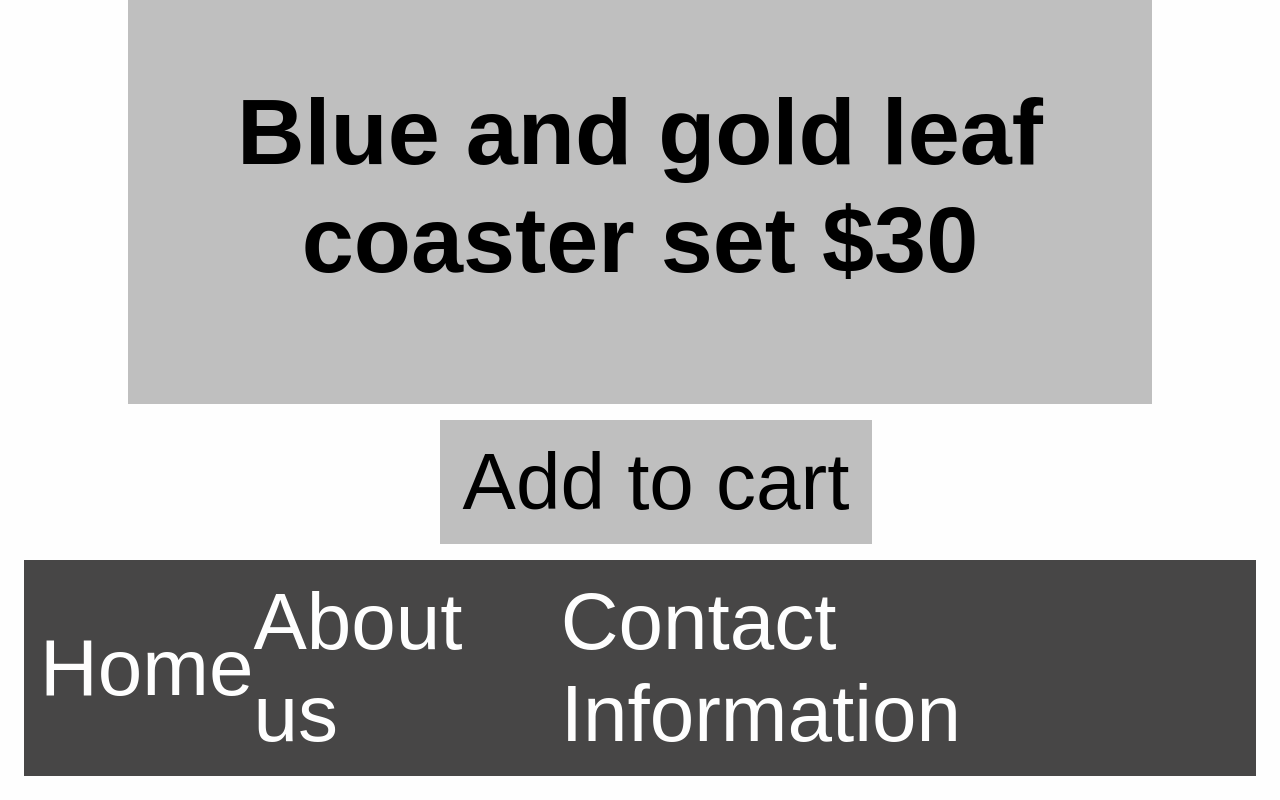
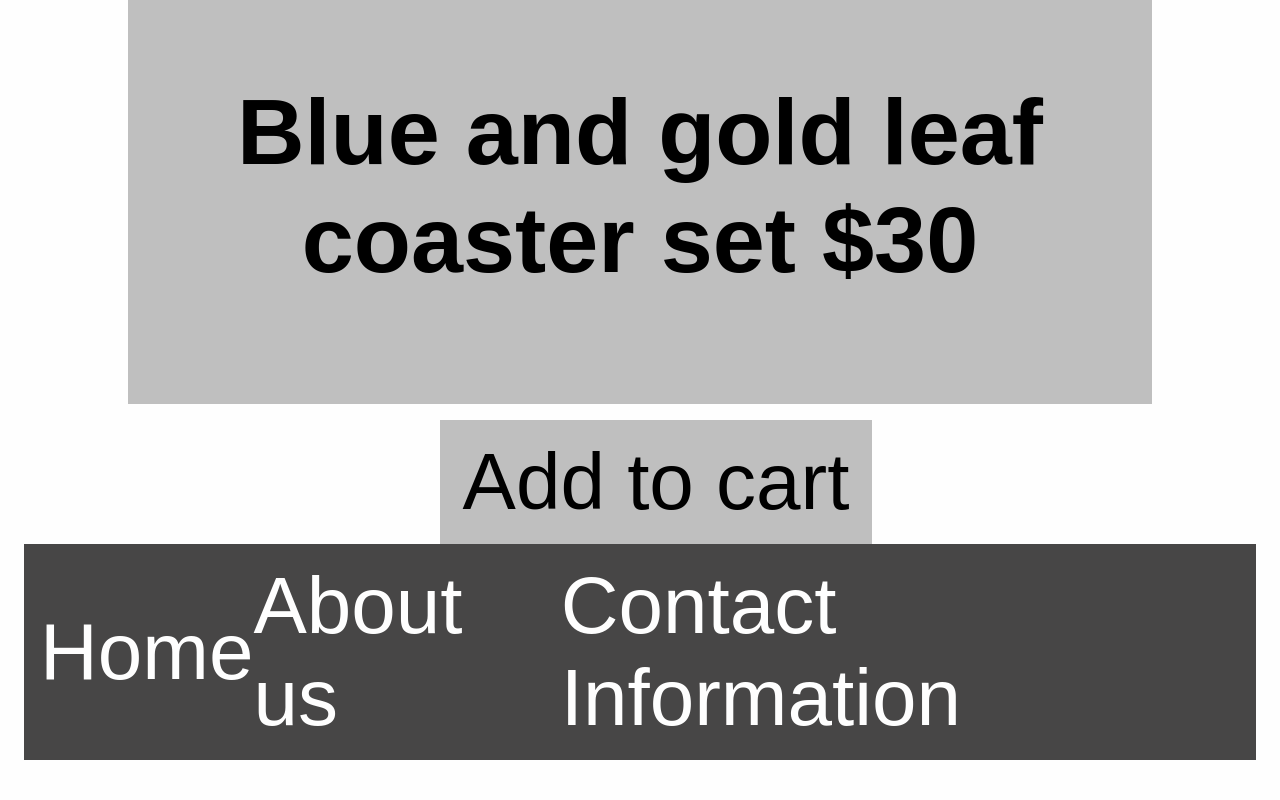
Before and after one commit to AlizaFeigenbaum/touro-f26-Feigenbaum-Aliza, a plain HTML site: page page3.html in a window 1280 px wide. Shown: the part 3616-4416 px from the top of the page. Drawn offline with Linux system fonts and the light colour scheme.

Commit message:
global.css

```diff
--- /dev/null
+++ b/global.css
@@ -0,0 +1,39 @@
+:root {
+  --color-primary: rgb(71, 70, 70);
+  --color-textbox: rgb(191, 191, 191);
+  --color-background: rgb(254, 254, 254);
+  --color-text: rgb(0,0,0);
+
+  --space-s: 0.5rem;
+  --space-m: 1rem;
+  --space-l: 3rem;
+
+  --font: "Arial", Helvetica, sans-serif;
+}
+/* Flex is the right tool for the header because it lines everything up evenly spaced on one row*/
+header{
+  background-color: var(--color-primary);
+  padding: var(--space-s) var(--space-m);
+  margin-bottom: var(--space-m);
+  display: flex;
+  justify-content: space-between;
+  align-items: center;
+}
+    header img {
+      width: 270px;
+      height: auto;
+    }
+/* Flex is the right tool for the footer because it lines everything up evenly spaced on one row*/
+footer {
+  background-color:var(--color-primary);
+  color: var(--color-background);
+  padding:var(--space-m);
+  font-size: 80px;
+  display: flex;
+  justify-content: space-evenly;
+  align-items: center;
+}
+footer a{
+  color: var(--color-background);
+  text-decoration: none;
+}
--- a/page2.css
+++ b/page2.css
@@ -1,34 +1,9 @@
-:root {
-  --color-primary: rgb(71, 70, 70);
-  --color-textbox: rgb(191, 191, 191);
-  --color-background: rgb(254, 254, 254);
-   --color-text: rgb(0,0,0);
-
-  --space-s: 0.5rem;
-  --space-m: 1rem;
-  --space-l: 3rem;
-
-  --font: "Arial", Helvetica, sans-serif;
-}
 body{
   background-color: var(--color-background);
   font-family: var(--font);
   padding: var(--space-m);
   color: var(--color-text);
 }
-/* Flex is the right tool for the header because it lines everything up evenly spaced on one row*/
-header{
-  background-color:var(--color-primary);
-  padding: var(--space-s) var(--space-m);
-  margin-bottom: var(--space-m);
-  display: flex;
-  justify-content: space-between;
-  align-items: center;
-}
-    header img {
-      width: 270px;
-      height: auto;
-    }
 main{
   display: grid;
   grid-template-columns: repeat(12, 1fr);
@@ -88,20 +63,6 @@ img {
   padding: var(--space-m);
   grid-column: 7/13;
 }
-/* Flex is the right tool for the footer because it lines everything up evenly spaced on one row*/
-footer {
-  background-color: var(--color-primary);
-  color: var(--color-background);
-  padding: var(--space-m);
-  font-size: 80px;
-  display: flex;
-  justify-content: space-evenly;
-  align-items: center;
-}
-footer a{
-  color: var(--color-background);
-  text-decoration: none;
-}
 @media (max-width: 1900px){
   .picture1,
   .picture2,
--- a/page3.css
+++ b/page3.css
@@ -1,34 +1,9 @@
-:root {
-  --color-primary: rgb(71, 70, 70);
-  --color-textbox: rgb(191, 191, 191);
-  --color-background: rgb(254, 254, 254);
-   --color-text: rgb(0,0,0);
-
-  --space-s: 0.5rem;
-  --space-m: 1rem;
-  --space-l: 3rem;
-
-  --font: "Arial", Helvetica, sans-serif;
-}
 body{
   background-color: var(--color-background);
   font-family: var(--font);
   padding: var(--space-m);
   color: var(--color-text);
 }
-/* Flex is the right tool for the header because it lines everything up evenly spaced on one row*/
-header{
-  background-color: var(--color-primary);
-  padding: var(--space-s) var(--space-m);
-  margin-bottom: var(--space-m);
-  display: flex;
-  justify-content: space-between;
-  align-items: center;
-}
-    header img {
-      width: 270px;
-      height: auto;
-    }
 main{
   display: grid;
   grid-template-columns: repeat(12, 1fr);
@@ -78,21 +53,6 @@ h1{
   color: var(--color-text);
   text-decoration: none;
 }
-/* Flex is the right tool for the footer because it lines everything up evenly spaced on one row*/
-footer {
-  background-color: var(--color-primary);
-  padding: var(--space-m);
-  font-size: 80px;
-  margin-top: var(--space-m);
-  display: flex;
-  justify-content: space-evenly;
-  align-items: center;
-  color: var(--color-background);
-}
-footer a{
-  color: var(--color-background);
-  text-decoration: none;
-}
 /*Used flexbox to make the 4 pictures in a row go from 4-2-1 as the page got smaller*/
 @media (max-width: 3816px) {
     .gallery {
--- a/page3.html
+++ b/page3.html
@@ -4,7 +4,8 @@
     <meta charset="UTF-8" />
     <meta name="viewport" content="width=device-width, initial-scale=1.0" />
     <title>Alizas Artistry</title>
-    <link rel="stylesheet" href="page3.css" />
+    <link rel="stylesheet" href="page3.css"/>
+    <link rel="stylesheet" href="global.css"/>
   </head>
   <body>
     <header>
--- a/page4.css
+++ b/page4.css
@@ -1,15 +1,3 @@
-:root {
-  --color-primary: rgb(71, 70, 70);
-  --color-textbox: rgb(191, 191, 191);
-  --color-background: rgb(254, 254, 254);
-   --color-text: rgb(0,0,0);
-
-  --space-s: 0.5rem;
-  --space-m: 1rem;
-  --space-l: 3rem;
-
-  --font: "Arial", Helvetica, sans-serif;
-}
 body{
   background-color: var(--color-background);
   font-family: var(--font);
@@ -19,19 +7,6 @@ body{
   display: flex;
   flex-direction: column;
 }
-/* Flex is the right tool for the header because it lines everything up evenly spaced on one row*/
-header{
-  background-color: var(--color-primary);
-  padding: var(--space-s) var(--space-m);
-  margin-bottom: var(--space-m);
-  display: flex;
-  justify-content: space-between;
-  align-items: center;
-}
-    header img {
-      width: 270px;
-      height: auto;
-    }
 main{
   display: grid;
   grid-template-columns: repeat(12, 1fr);
@@ -70,21 +45,6 @@ h1{
   color: var(--color-text);
   text-decoration: none;
 }
-/* Flex is the right tool for the footer because it lines everything up evenly spaced on one row*/
-footer {
-  background-color: var(--color-primary);
-  padding: var(--space-m);
-  font-size: 80px;
-  display: flex;
-  justify-content: space-evenly;
-  align-items: center;
-  color: var(--color-background);
-  margin-top: auto;
-}
-footer a{
-  color: var(--color-background);
-  text-decoration: none;
-}
 @media (max-width: 1860px) {
   .shopping, .cart {
     font-size: 40px;
--- a/page5.css
+++ b/page5.css
@@ -1,15 +1,3 @@
-:root {
-  --color-primary: rgb(71, 70, 70);
-  --color-textbox: rgb(191, 191, 191);
-  --color-background: rgb(254, 254, 254);
-   --color-text: rgb(0,0,0);
-
-  --space-s: 0.5rem;
-  --space-m: 1rem;
-  --space-l: 3rem;
-
-  --font: "Arial", Helvetica, sans-serif;
-}
 body{
   background-color: var(--color-background);
   font-family: var(--font);
@@ -21,19 +9,6 @@ body{
   display: flex;
   flex-direction: column;
 }
-/* Flex is the right tool for the header because it lines everything up evenly spaced on one row*/
-header{
-  background-color: var(--color-primary);
-  padding: var(--space-s) var(--space-m);
-  margin-bottom: var(--space-m);
-  display: flex;
-  justify-content: space-between;
-  align-items: center;
-}
-    header img {
-      width: 270px;
-      height: auto;
-    }
 /* added flex, align and grid template rows to move the footer and button to the bottom of the page*/
 main {
     display: grid;
@@ -82,20 +57,6 @@ button {
   width: 100%;
   grid-column: 3/11;
 }
-/* Flex is the right tool for the footer because it lines everything up evenly spaced on one row*/
-footer {
-  background-color: var(--color-primary);
-  padding: var(--space-m);
-  font-size: 80px;
-  display: flex;
-  justify-content: space-evenly;
-  align-items: center;
-  color: var(--color-background);
-}
-footer a{
-  color: var(--color-background);
-  text-decoration: none;
-}
 @media (max-width: 1400px){
   .item,
   .info {
--- a/style.css
+++ b/style.css
@@ -9,18 +9,6 @@
 
 /* START BELOW */
 
-:root {
-  --color-primary: rgb(71, 70, 70);
-  --color-textbox: rgb(191, 191, 191);
-  --color-background: rgb(254, 254, 254);
-  --color-text: rgb(0,0,0);
-
-  --space-s: 0.5rem;
-  --space-m: 1rem;
-  --space-l: 3rem;
-
-  --font: "Arial", Helvetica, sans-serif;
-}
 img {
   width: 100%;
   height: 2000px;
@@ -32,19 +20,6 @@ body{
   font-family: var(--font);
   padding: var(--space-m);
 }
-/* Flex is the right tool for the header because it lines everything up evenly spaced on one row*/
-header{
-  background-color: var(--color-primary);
-  padding: var(--space-s) var(--space-m);
-  margin-bottom: var(--space-m);
-  display: flex;
-  justify-content: space-between;
-  align-items: center;
-}
-    header img {
-      width: 270px;
-      height: auto;
-    }
 main{
   display: grid;
   grid-template-columns: repeat(12, 1fr);
@@ -100,20 +75,6 @@ h1 {
 section h2 {
   text-align: center;
 }
-/* Flex is the right tool for the footer because it lines everything up evenly spaced on one row*/
-footer {
-  background-color:var(--color-primary);
-  color: var(--color-background);
-  padding:var(--space-m);
-  font-size: 80px;
-  display: flex;
-  justify-content: space-evenly;
-  align-items: center;
-}
-footer a{
-  color: var(--color-background);
-  text-decoration: none;
-}
 @media (max-width: 1600px){
   .resin,
   .drawings,
```
Also changed, not shown: index.html (+2 -1 lines), page2.html (+2 -1 lines), page4.html (+2 -1 lines), page5.html (+2 -1 lines).
